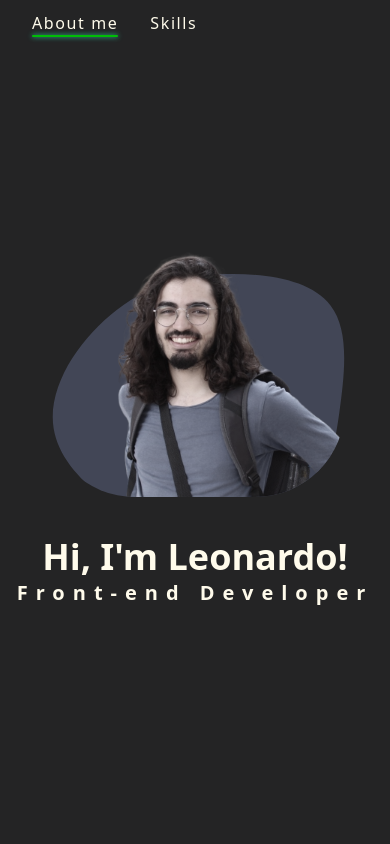
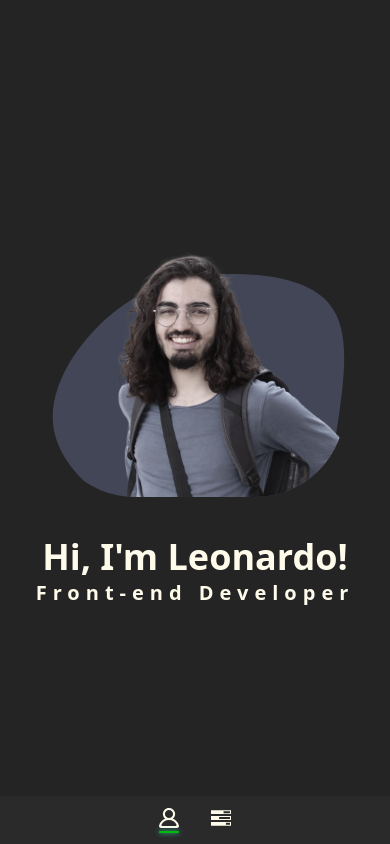
Before and after one commit to leohx2/Leonardo-Silva-Portfolio, a React (Vite) app in the folder Website/Website/: page / in a window 390 px wide. Shown: the top 844 px of the page. Built offline with nearby package versions, Linux system fonts and the light colour scheme.

Commit message:
Now the navBar is responsive but it still need to be improved with new icons and sessions after I build it

```diff
--- a/Website/Website/src/assets/SvgSelector.tsx
+++ b/Website/Website/src/assets/SvgSelector.tsx
@@ -1,11 +1,13 @@
 interface SVGProps {
-  svgName: "bubble";
+  svgName: "bubble" | "profile" | "skills";
   cssClass?: string;
+  color?: string;
 }
 
 // className={`${cssClass ? cssClass : ""}`}
+// className={`${color ? color : ""}`}
 
-const SvgSelector = ({ svgName, cssClass }: SVGProps) => {
+const SvgSelector = ({ svgName, cssClass, color }: SVGProps) => {
   switch (svgName) {
     case "bubble":
       return (
@@ -26,6 +28,84 @@ const SvgSelector = ({ svgName, cssClass }: SVGProps) => {
           </g>
         </svg>
       );
+    case "profile":
+      return (
+        <svg
+          viewBox="0 0 20 20"
+          version="1.1"
+          xmlns="http://www.w3.org/2000/svg"
+          xmlnsXlink="http://www.w3.org/1999/xlink"
+          fill="#000000"
+          className={`${cssClass ? cssClass : "w-[64px] h-[64px]"}`}
+        >
+          <g id="SVGRepo_bgCarrier" stroke-width="0"></g>
+          <g
+            id="SVGRepo_tracerCarrier"
+            stroke-linecap="round"
+            stroke-linejoin="round"
+          ></g>
+          <g id="SVGRepo_iconCarrier">
+            {" "}
+            <title>profile_round [#1342]</title>{" "}
+            <desc>Created with Sketch.</desc> <defs> </defs>{" "}
+            <g
+              id="Page-1"
+              stroke="none"
+              stroke-width="1"
+              fill="none"
+              fill-rule="evenodd"
+            >
+              {" "}
+              <g
+                id="Dribbble-Light-Preview"
+                transform="translate(-140.000000, -2159.000000)"
+                className={`${color ? color : "fill-amber-50"}`}
+              >
+                {" "}
+                <g id="icons" transform="translate(56.000000, 160.000000)">
+                  {" "}
+                  <path
+                    d="M100.562548,2016.99998 L87.4381713,2016.99998 C86.7317804,2016.99998 86.2101535,2016.30298 86.4765813,2015.66198 C87.7127655,2012.69798 90.6169306,2010.99998 93.9998492,2010.99998 C97.3837885,2010.99998 100.287954,2012.69798 101.524138,2015.66198 C101.790566,2016.30298 101.268939,2016.99998 100.562548,2016.99998 M89.9166645,2004.99998 C89.9166645,2002.79398 91.7489936,2000.99998 93.9998492,2000.99998 C96.2517256,2000.99998 98.0830339,2002.79398 98.0830339,2004.99998 C98.0830339,2007.20598 96.2517256,2008.99998 93.9998492,2008.99998 C91.7489936,2008.99998 89.9166645,2007.20598 89.9166645,2004.99998 M103.955674,2016.63598 C103.213556,2013.27698 100.892265,2010.79798 97.837022,2009.67298 C99.4560048,2008.39598 100.400241,2006.33098 100.053171,2004.06998 C99.6509769,2001.44698 97.4235996,1999.34798 94.7348224,1999.04198 C91.0232075,1998.61898 87.8750721,2001.44898 87.8750721,2004.99998 C87.8750721,2006.88998 88.7692896,2008.57398 90.1636971,2009.67298 C87.1074334,2010.79798 84.7871636,2013.27698 84.044024,2016.63598 C83.7745338,2017.85698 84.7789973,2018.99998 86.0539717,2018.99998 L101.945727,2018.99998 C103.221722,2018.99998 104.226185,2017.85698 103.955674,2016.63598"
+                    id="profile_round-[#1342]"
+                  >
+                    {" "}
+                  </path>{" "}
+                </g>{" "}
+              </g>{" "}
+            </g>{" "}
+          </g>
+        </svg>
+      );
+    case "skills":
+      return (
+        <svg
+          version="1.1"
+          id="svg2"
+          xmlns="http://www.w3.org/2000/svg"
+          xmlnsXlink="http://www.w3.org/1999/xlink"
+          className={`${cssClass ? cssClass : "w-[64px] h-[64px]"} ${`${
+            color ? color : "fill-amber-50"
+          }`}`}
+          viewBox="0 0 1200 1200"
+          enable-background="new 0 0 1200 1200"
+          xmlSpace="preserve"
+        >
+          <g id="SVGRepo_bgCarrier" stroke-width="0"></g>
+          <g
+            id="SVGRepo_tracerCarrier"
+            stroke-linecap="round"
+            stroke-linejoin="round"
+          ></g>
+          <g id="SVGRepo_iconCarrier">
+            {" "}
+            <path
+              id="path23237"
+              inkscape:connector-curvature="0"
+              d="M0,131.213v234.375h1200V131.213H0z M752.856,189.222h385.62v118.359 h-385.62V189.222L752.856,189.222z M0,482.849v234.375h1200V482.85L0,482.849L0,482.849z M487.72,540.857h650.757v118.358H487.72 V540.857L487.72,540.857z M0,834.412v234.375h1200V834.412H0z M894.946,892.42h243.529v118.359H894.946V892.42L894.946,892.42z"
+            ></path>{" "}
+          </g>
+        </svg>
+      );
   }
 };
 
--- a/Website/Website/src/components/Apresentation.tsx
+++ b/Website/Website/src/components/Apresentation.tsx
@@ -13,7 +13,7 @@ const Apresentation = () => {
         <p className="text-amber-50 font-bold text-4xl flex">
           Hi, I'm&nbsp;<span id="myName">Leonardo!</span>
         </p>
-        <p className=" text-amber-50 font-bold text-xl tracking-[0.4em]">
+        <p className=" text-amber-50 font-bold text-xl lg:tracking-[0.4em] tracking-[0.3em]">
           Front-end Developer
         </p>
       </div>
--- a/Website/Website/src/components/NavBar.tsx
+++ b/Website/Website/src/components/NavBar.tsx
@@ -1,6 +1,7 @@
 import type { ReactNode } from "react";
 import "./NavBar.css";
 import usePortView from "../customHooks/usePortView";
+import SvgSelector from "../assets/SvgSelector";
 
 interface NavProps {
   children: ReactNode;
@@ -18,20 +19,34 @@ const NavBar = ({ children }: NavProps) => {
   return (
     <>
       <nav
-        className="h-(--navbar-size) text-amber-50 bg-main w-screen fixed z-50
-      flex items-center gap-x-8 ps-8 tracking-widest"
+        className="h-(--navbar-size) text-amber-50 bg-[#2a2a2b] w-screen fixed z-50
+      flex items-center gap-x-8 lg:ps-8 tracking-widest lg:top-0 bottom-0 justify-center lg:justify-normal
+      lg:shadow-sm lg:shadow-neutral-700/50 lg:opacity-[0.97] lg:hover:opacity-100 lg:transition-opacity lg:duration-500 lg:ease-in-out"
       >
         <a
           className="active"
           href="#apresentation"
           onClick={(e) => handleClick(e)}
         >
-          About me
+          {screenSize === "small" ? (
+            <SvgSelector
+              svgName="profile"
+              cssClass="w-[20px] h-[20px] mb-[3px]"
+            />
+          ) : (
+            "About me"
+          )}
         </a>
         <a href="#skills" onClick={(e) => handleClick(e)}>
-          Skills
+          {screenSize === "small" ? (
+            <SvgSelector
+              svgName="skills"
+              cssClass="w-[20px] h-[20px] mb-[3px]"
+            />
+          ) : (
+            "Skills"
+          )}
         </a>
-        {/* TODO.. responsive */}
       </nav>
       <div className="lg:pb-0 pb-(--navbar-size)">{children}</div>
     </>
```
